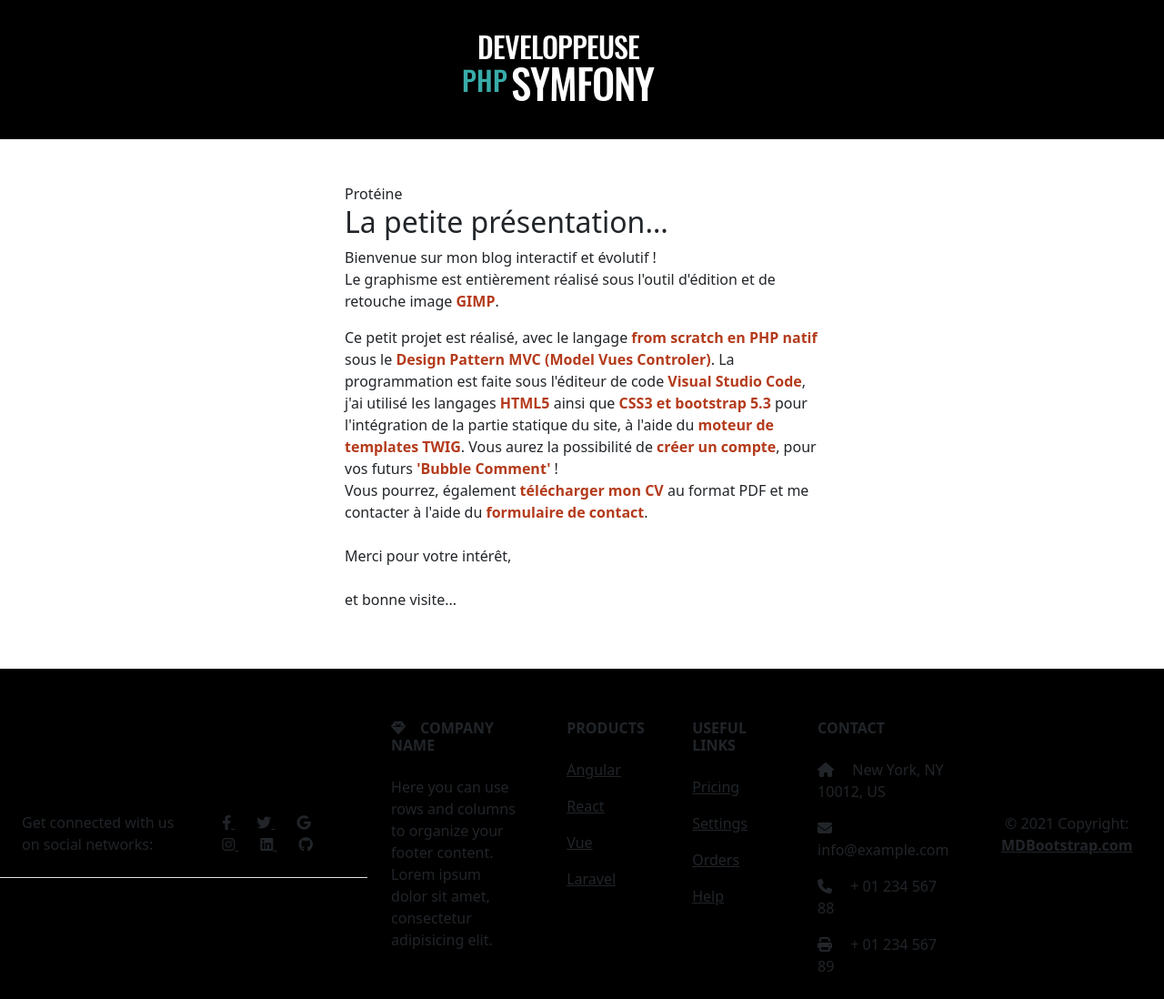
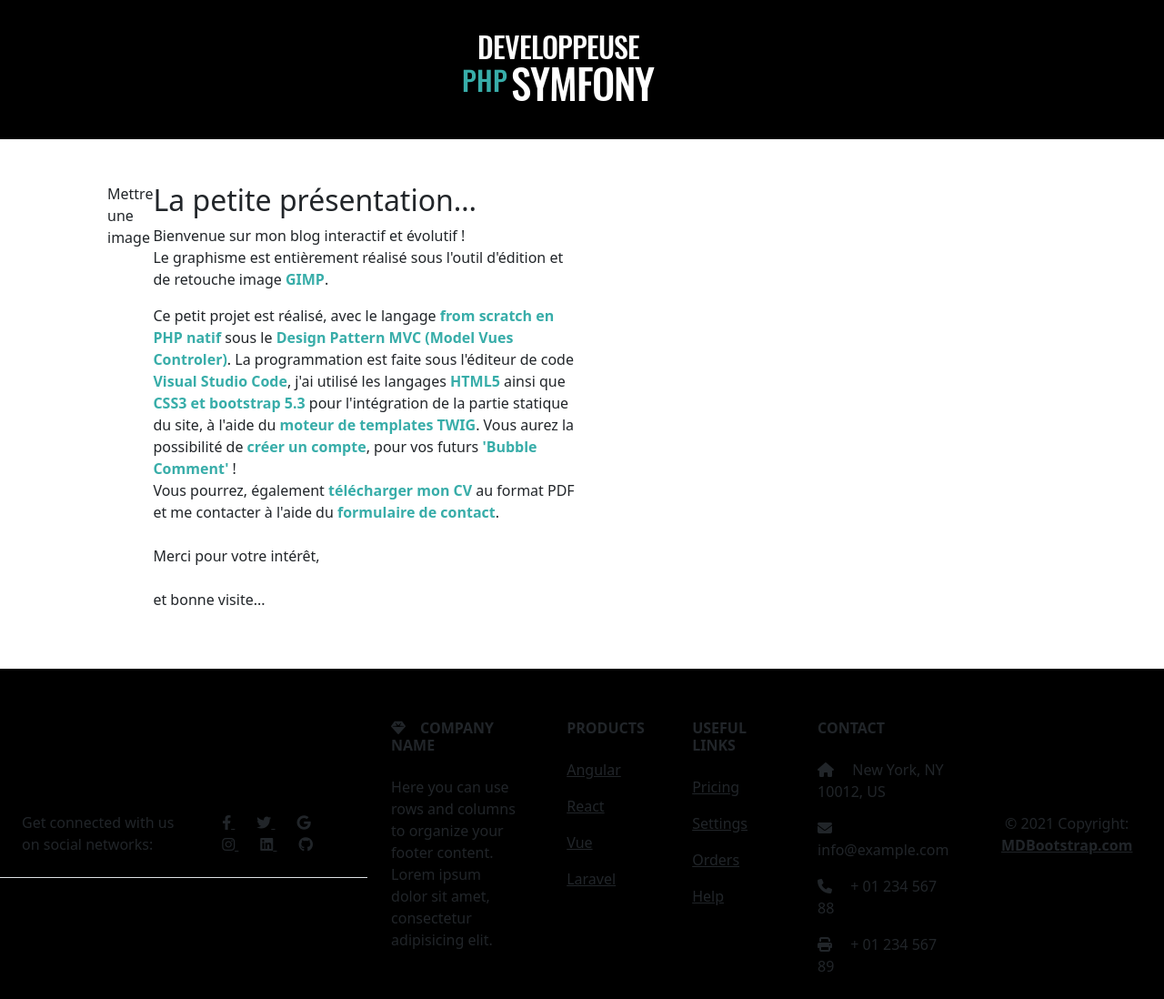
Before and after one commit to laurasullyalexandrine/the2dbubbles, a PHP site: page /main/home in a window 1280 px wide. Shown: the part 150-1248 px from the top of the page at 91% size. Run offline with PHP 8.4, Linux system fonts and the light colour scheme; some web fonts are replaced.

Commit message:
change landing page url to home to login

```diff
--- a/public/css/style.css
+++ b/public/css/style.css
@@ -24,8 +24,7 @@
 }
 
 .gold {
-    /* color: #84754e gold; #60c904 vert*/
-    color: #b43b1c;
+    color: #38ada9
 }
 
 /*------ NAVBAR FOOTER ------*/
--- a/public/index.php
+++ b/public/index.php
@@ -26,7 +26,7 @@ $url = $_SERVER['REQUEST_URI'];
 
 $url = trim($url, '/');
 // Ajout d'une condition tempon si aucune url n'est trouvée
-$url = $url ?: 'main/home';
+$url = $url ?: 'security/login';
 
 $params = explode('/', $url); // Permet de récupérer l'url sous la forme d'un tableau
 
--- a/templates/base.html.twig
+++ b/templates/base.html.twig
@@ -1,7 +1,7 @@
 
 {% include "/_partial/_head.html.twig" %}
 {% include "/_partial/_nav.html.twig" %}
-	<main class="container d-flex justify-content-center p-5">
+	<main class="container p-5">
         {% for flash in display_flashes() %}
             <div class="alert alert-{{ flash.alert }}">
                 {{ flash.message }}
--- a/templates/main/home.html.twig
+++ b/templates/main/home.html.twig
@@ -4,9 +4,9 @@
 	active
 {% endblock %}
 {% block body %}
-	<article class="d-flex justify-content-center flex-column w-50">
+	<article class="d-flex justify-content-center w-50">
 		<aside>
-         Protéine
+         Mettre une image
         </aside>
 		<section class="text-start">
 			<h2>
--- a/templates/security/login.html.twig
+++ b/templates/security/login.html.twig
@@ -7,7 +7,7 @@
         mettre une image
         </div>
         <div class="col-md-8 col-lg-6 col-xl-4 offset-xl-1">
-          <form action="login" method="post">
+          <form action="/security/login" method="post">
             <div class="d-flex flex-row align-items-center justify-content-center justify-content-lg-start">
               <p class="lead fw-normal mb-0 me-3">Connectez vous</p>
             </div>
```
